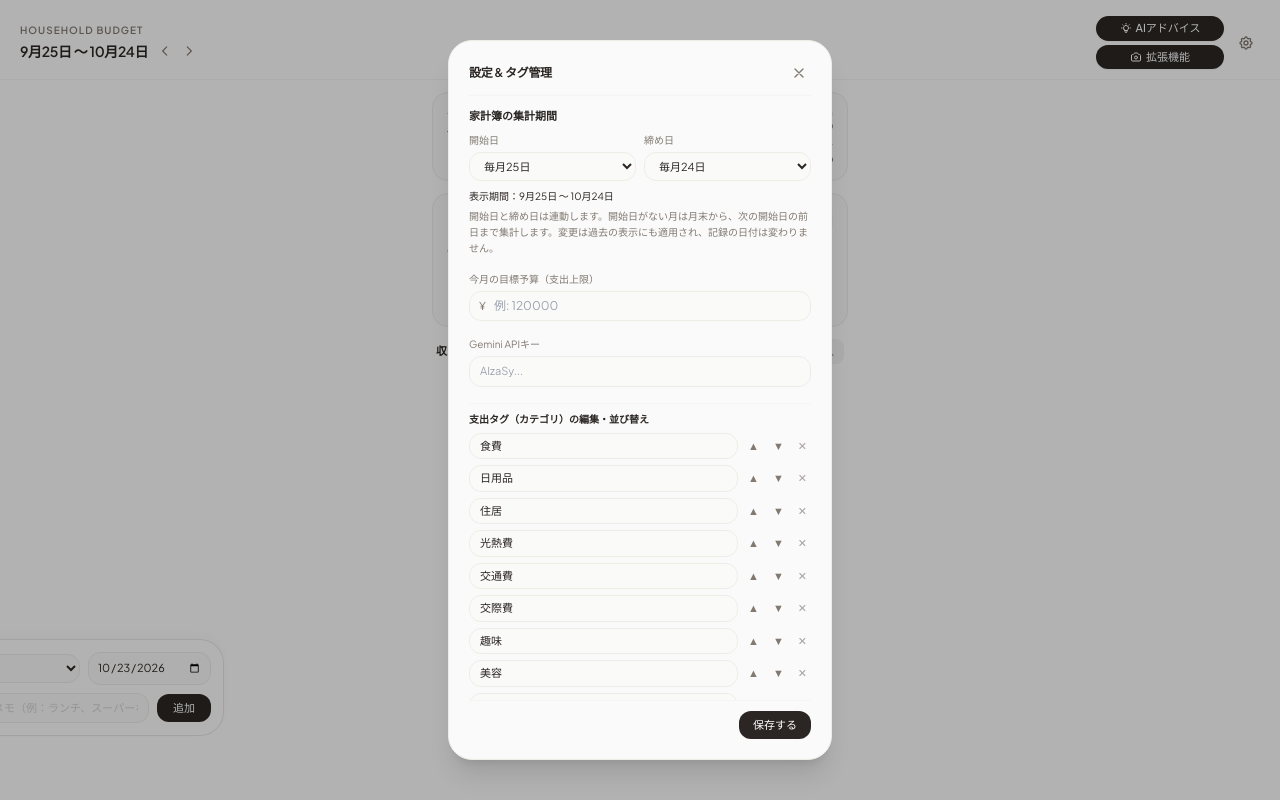
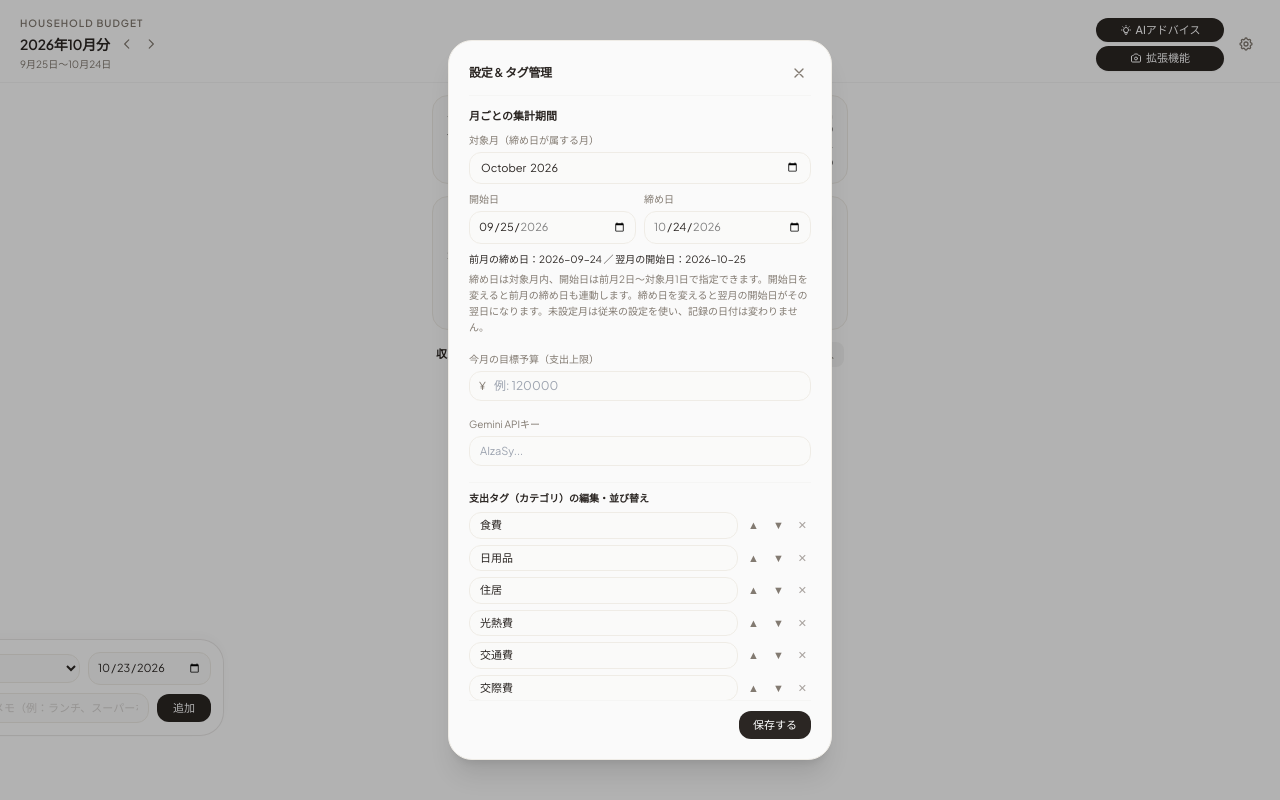
Before and after one commit to morikawa0208/kakeibo, a plain HTML site: page index.html in a window 1280 px wide. Both pictures are taken after a click on the button 1246 px from the left and 42 px from the top of the page. Drawn offline with nearby package versions, Linux system fonts and the light colour scheme.

Commit message:
feat: save monthly closing dates and align chart proportions

```diff
--- a/index.html
+++ b/index.html
@@ -64,7 +64,7 @@
         <div>
             <span class="text-[10px] tracking-widest text-subtext uppercase font-semibold block mb-0.5">HOUSEHOLD BUDGET</span>
             <div class="flex items-center space-x-1.5">
-                <h1 id="currentPeriodLabel" class="text-sm font-semibold text-accent tracking-tight whitespace-nowrap">9月25日 〜 10月24日</h1>
+                <h1 id="currentPeriodLabel" class="text-sm font-semibold text-accent tracking-tight whitespace-nowrap">家計簿</h1>
                 <div class="flex space-x-0.5">
                     <button onclick="changeMonth(-1)" class="p-1 rounded-full hover:bg-stone-100 text-subtext transition-colors" aria-label="前月へ">
                         <svg class="w-3.5 h-3.5" fill="none" stroke="currentColor" viewBox="0 0 24 24"><path stroke-linecap="round" stroke-linejoin="round" stroke-width="2" d="M15 19l-7-7 7-7"/></svg>
@@ -74,6 +74,7 @@
                     </button>
                 </div>
             </div>
+            <p id="currentPeriodDates" class="text-[10px] text-subtext mt-0.5"></p>
         </div>
         <div class="flex items-center space-x-2">
             <!-- 右上ボタン類：AIアドバイスと拡張機能ボタンを同じ幅に揃える -->
@@ -349,19 +350,22 @@
             </div>
             <div class="py-3 space-y-4 overflow-y-auto flex-1 text-[11px]">
                 <div>
-                    <h4 class="text-[11px] font-semibold text-accent mb-2">家計簿の集計期間</h4>
+                    <h4 class="text-[11px] font-semibold text-accent mb-2">月ごとの集計期間</h4>
+                    <label for="periodMonthInput" class="block text-[10px] text-subtext mb-1">対象月（締め日が属する月）</label>
+                    <input type="month" id="periodMonthInput" onchange="loadPeriodSettings()" class="w-full bg-stone-50 border border-line rounded-xl px-2.5 py-1.5 text-[11px] text-accent mb-2 focus:outline-none focus:border-accent">
                     <div class="grid grid-cols-2 gap-2">
                         <div>
-                            <label for="periodStartDayInput" class="block text-[10px] text-subtext mb-1">開始日</label>
-                            <select id="periodStartDayInput" onchange="syncPeriodSettings('start')" class="w-full bg-stone-50 border border-line rounded-xl px-2.5 py-1.5 text-[11px] text-accent focus:outline-none focus:border-accent"></select>
+                            <label for="periodStartDateInput" class="block text-[10px] text-subtext mb-1">開始日</label>
+                            <input type="date" id="periodStartDateInput" onchange="previewPeriodSettings()" class="w-full min-w-0 bg-stone-50 border border-line rounded-xl px-2 py-1.5 text-[11px] text-accent focus:outline-none focus:border-accent">
                         </div>
                         <div>
-                            <label for="periodEndDayInput" class="block text-[10px] text-subtext mb-1">締め日</label>
-                            <select id="periodEndDayInput" onchange="syncPeriodSettings('end')" class="w-full bg-stone-50 border border-line rounded-xl px-2.5 py-1.5 text-[11px] text-accent focus:outline-none focus:border-accent"></select>
+                            <label for="periodEndDateInput" class="block text-[10px] text-subtext mb-1">締め日</label>
+                            <input type="date" id="periodEndDateInput" onchange="previewPeriodSettings()" class="w-full min-w-0 bg-stone-50 border border-line rounded-xl px-2 py-1.5 text-[11px] text-accent focus:outline-none focus:border-accent">
                         </div>
                     </div>
                     <p id="periodSettingsPreview" class="text-[10px] text-accent mt-2" aria-live="polite"></p>
-                    <p class="text-[10px] text-subtext mt-1 leading-relaxed">開始日と締め日は連動します。開始日がない月は月末から、次の開始日の前日まで集計します。変更は過去の表示にも適用され、記録の日付は変わりません。</p>
+                    <p id="periodSettingsError" class="text-[10px] text-rose-600 mt-1" role="alert"></p>
+                    <p class="text-[10px] text-subtext mt-1 leading-relaxed">締め日は対象月内、開始日は前月2日〜対象月1日で指定できます。開始日を変えると前月の締め日も連動します。締め日を変えると翌月の開始日がその翌日になります。未設定月は従来の設定を使い、記録の日付は変わりません。</p>
                 </div>
                 <div>
                     <label class="block text-[10px] text-subtext mb-1">今月の目標予算（支出上限）</label>
@@ -422,15 +426,18 @@
         let chartType = 'expense';
         const savedPeriodStart = Number(localStorage.getItem('minimal_kakeibo_period_start'));
         let periodStartDay = Number.isInteger(savedPeriodStart) && savedPeriodStart >= 1 && savedPeriodStart <= 31 ? savedPeriodStart : 25;
+        let monthlyClosings = {};
+        try {
+            const saved = JSON.parse(localStorage.getItem('minimal_kakeibo_monthly_closing') || '{}');
+            if (saved && typeof saved === 'object' && !Array.isArray(saved)) monthlyClosings = saved;
+        } catch (error) { /* Invalid period settings fall back to the existing schedule. */ }
         let editCurrentType = 'expense';
         let selectedYear = new Date().getFullYear();
         let selectedMonth = new Date().getMonth();
-        if (new Date() < getPeriodRange(selectedYear, selectedMonth).startDate) {
-            selectedMonth -= 1;
-            if (selectedMonth < 0) {
-                selectedMonth = 11;
-                selectedYear -= 1;
-            }
+        if (new Date() > getPeriodRange(selectedYear, selectedMonth).endDate) {
+            const nextMonth = new Date(selectedYear, selectedMonth + 1, 1);
+            selectedYear = nextMonth.getFullYear();
+            selectedMonth = nextMonth.getMonth();
         }
 
         let transactions = JSON.parse(localStorage.getItem('minimal_kakeibo_tx') || '[]');
@@ -518,20 +525,45 @@
             render();
         }
 
-        function getPeriodRange(year, month, startDay = periodStartDay) {
-            const startDate = new Date(year, month, Math.min(startDay, new Date(year, month + 1, 0).getDate()));
-            const nextStart = new Date(year, month + 1, Math.min(startDay, new Date(year, month + 2, 0).getDate()));
-            const endDate = new Date(nextStart.getTime() - 1);
+        function formatDateInput(date) {
+            return `${date.getFullYear()}-${String(date.getMonth() + 1).padStart(2, '0')}-${String(date.getDate()).padStart(2, '0')}`;
+        }
+
+        function parsePeriodDate(value) {
+            if (typeof value !== 'string' || !/^\d{4}-\d{2}-\d{2}$/.test(value)) return null;
+            const date = new Date(value + 'T00:00:00');
+            return !isNaN(date.getTime()) && formatDateInput(date) === value ? date : null;
+        }
+
+        function getMonthKey(year, month) {
+            return formatDateInput(new Date(year, month, 1)).slice(0, 7);
+        }
+
+        function getClosingDate(year, month) {
+            const key = getMonthKey(year, month);
+            const stored = parsePeriodDate(monthlyClosings[key]);
+            if (stored && formatDateInput(stored).slice(0, 7) === key) return stored;
+            const lastDay = new Date(year, month + 1, 0).getDate();
+            return new Date(year, month, periodStartDay === 1 ? lastDay : Math.min(periodStartDay, lastDay) - 1);
+        }
+
+        function getPeriodRange(year, month) {
+            const startDate = getClosingDate(year, month - 1);
+            startDate.setDate(startDate.getDate() + 1);
+            const endDate = getClosingDate(year, month);
+            endDate.setHours(23, 59, 59, 999);
             return { startDate, endDate };
         }
 
-        function formatPeriodLabel(year, month, startDay = periodStartDay) {
-            const { startDate, endDate } = getPeriodRange(year, month, startDay);
-            return `${startDate.getMonth() + 1}月${startDate.getDate()}日 〜 ${endDate.getMonth() + 1}月${endDate.getDate()}日`;
+        function formatPeriodLabel(year, month) {
+            const { startDate, endDate } = getPeriodRange(year, month);
+            return `${endDate.getFullYear()}年${endDate.getMonth() + 1}月分｜${startDate.getMonth() + 1}/${startDate.getDate()}〜${endDate.getMonth() + 1}/${endDate.getDate()}`;
         }
 
         function getPeriodKey(year, month) {
-            return `${year}-${month}`;
+            // Keep existing budgets tied to their original starting-month keys.
+            const legacyMonth = new Date(year, month - (periodStartDay === 1 ? 0 : 1), 1);
+            return `${legacyMonth.getFullYear()}-${legacyMonth.getMonth()}`;
         }
 
         function handleFormSubmit(e) {
@@ -636,39 +668,48 @@
 
         function toggleSettings() {
             const modal = document.getElementById('settingsModal');
-            const startInput = document.getElementById('periodStartDayInput');
-            const endInput = document.getElementById('periodEndDayInput');
-            startInput.innerHTML = '';
-            endInput.innerHTML = '';
-            for (let day = 1; day <= 31; day++) {
-                const option = document.createElement('option');
-                option.value = String(day);
-                option.textContent = `毎月${day}日`;
-                startInput.appendChild(option);
-                const endOption = document.createElement('option');
-                endOption.value = String(day === 31 ? 0 : day);
-                endOption.textContent = day === 31 ? '月末' : `毎月${day}日`;
-                endInput.appendChild(endOption);
-            }
-            startInput.value = String(periodStartDay);
-            syncPeriodSettings('start');
-            const pKey = getPeriodKey(selectedYear, selectedMonth);
-            document.getElementById('budgetInput').value = budgets[pKey] || '';
+            document.getElementById('periodMonthInput').value = getMonthKey(selectedYear, selectedMonth);
+            loadPeriodSettings();
             document.getElementById('apiKeyInput').value = localStorage.getItem('minimal_gemini_api_key') || '';
 
             renderCategorySettingsUI();
             modal.classList.toggle('hidden');
         }
 
-        function syncPeriodSettings(changed) {
-            const startInput = document.getElementById('periodStartDayInput');
-            const endInput = document.getElementById('periodEndDayInput');
-            if (changed === 'end') {
-                startInput.value = String(Number(endInput.value) + 1);
-            } else {
-                endInput.value = String(Number(startInput.value) - 1);
-            }
-            document.getElementById('periodSettingsPreview').textContent = `表示期間：${formatPeriodLabel(selectedYear, selectedMonth, Number(startInput.value))}`;
+        function getSettingsMonth() {
+            const value = document.getElementById('periodMonthInput').value;
+            const date = parsePeriodDate(value + '-01');
+            return date ? { year: date.getFullYear(), month: date.getMonth() } : null;
+        }
+
+        function loadPeriodSettings() {
+            const target = getSettingsMonth();
+            if (!target) return;
+            const { year, month } = target;
+            const range = getPeriodRange(year, month);
+            const start = document.getElementById('periodStartDateInput');
+            const end = document.getElementById('periodEndDateInput');
+            start.min = formatDateInput(new Date(year, month - 1, 2));
+            start.max = formatDateInput(new Date(year, month, 1));
+            end.min = formatDateInput(new Date(year, month, 1));
+            end.max = formatDateInput(new Date(year, month + 1, 0));
+            start.value = formatDateInput(range.startDate);
+            end.value = formatDateInput(range.endDate);
+            document.getElementById('budgetInput').value = budgets[getPeriodKey(year, month)] || '';
+            document.getElementById('periodSettingsError').textContent = '';
+            previewPeriodSettings();
+        }
+
+        function previewPeriodSettings() {
+            const start = parsePeriodDate(document.getElementById('periodStartDateInput').value);
+            const end = parsePeriodDate(document.getElementById('periodEndDateInput').value);
+            const label = document.getElementById('periodSettingsPreview');
+            if (!start || !end) { label.textContent = ''; return; }
+            const previousEnd = new Date(start);
+            previousEnd.setDate(previousEnd.getDate() - 1);
+            const nextStart = new Date(end);
+            nextStart.setDate(nextStart.getDate() + 1);
+            label.textContent = `前月の締め日：${formatDateInput(previousEnd)} ／ 翌月の開始日：${formatDateInput(nextStart)}`;
         }
 
         function renderCategorySettingsUI() {
@@ -725,10 +766,26 @@
         }
 
         function saveSettings() {
-            const startDay = Number(document.getElementById('periodStartDayInput').value);
-            if (!Number.isInteger(startDay) || startDay < 1 || startDay > 31) return;
-            periodStartDay = startDay;
-            localStorage.setItem('minimal_kakeibo_period_start', String(periodStartDay));
+            const target = getSettingsMonth();
+            const startValue = document.getElementById('periodStartDateInput').value;
+            const endValue = document.getElementById('periodEndDateInput').value;
+            const start = parsePeriodDate(startValue);
+            const end = parsePeriodDate(endValue);
+            if (!target || !start || !end || start < new Date(target.year, target.month - 1, 2) || start > new Date(target.year, target.month, 1) || end < new Date(target.year, target.month, 1) || end > new Date(target.year, target.month + 1, 0)) {
+                document.getElementById('periodSettingsError').textContent = '対象月・開始日・締め日を指定できる範囲内で入力してください。';
+                return;
+            }
+            const { year, month } = target;
+            const previousRange = getPeriodRange(year, month);
+            if (formatDateInput(previousRange.startDate) !== startValue) {
+                const previousEnd = new Date(start);
+                previousEnd.setDate(previousEnd.getDate() - 1);
+                monthlyClosings[getMonthKey(year, month - 1)] = formatDateInput(previousEnd);
+            }
+            monthlyClosings[getMonthKey(year, month)] = endValue;
+            localStorage.setItem('minimal_kakeibo_monthly_closing', JSON.stringify(monthlyClosings));
+            selectedYear = year;
+            selectedMonth = month;
             const val = parseFloat(document.getElementById('budgetInput').value);
             const pKey = getPeriodKey(selectedYear, selectedMonth);
             if (!isNaN(val) && val > 0) {
@@ -933,7 +990,9 @@
         }
 
         function render() {
-            document.getElementById('currentPeriodLabel').textContent = formatPeriodLabel(selectedYear, selectedMonth);
+            const { startDate, endDate } = getPeriodRange(selectedYear, selectedMonth);
+            document.getElementById('currentPeriodLabel').textContent = `${endDate.getFullYear()}年${endDate.getMonth() + 1}月分`;
+            document.getElementById('currentPeriodDates').textContent = `${startDate.getMonth() + 1}月${startDate.getDate()}日〜${endDate.getMonth() + 1}月${endDate.getDate()}日`;
             renderSummary();
             renderTransactionList();
             renderCategoryChart();
@@ -960,7 +1019,6 @@
         function renderCategoryChart() {
             const items = getCategoryTotals(chartType);
             const total = items.reduce((sum, item) => sum + item.amount, 0);
-            const max = Math.max(0, ...items.map(item => item.amount));
             const label = chartType === 'income' ? '収入' : '支出';
             ['expense', 'income'].forEach(type => {
                 const button = document.getElementById(type === 'expense' ? 'chartExpenseBtn' : 'chartIncomeBtn');
@@ -979,7 +1037,7 @@
             items.forEach(item => {
                 const row = document.createElement('li');
                 const percentage = total > 0 ? Math.round(item.amount / total * 100) : 0;
-                const width = max > 0 ? Math.max(0, item.amount / max * 100) : 0;
+                const width = total > 0 ? Math.max(0, Math.min(100, item.amount / total * 100)) : 0;
                 row.innerHTML = `
                     <div class="flex items-start justify-between gap-3 text-[11px] mb-1">
                         <span class="min-w-0 break-words">${escapeHtml(item.category)}</span>
```
